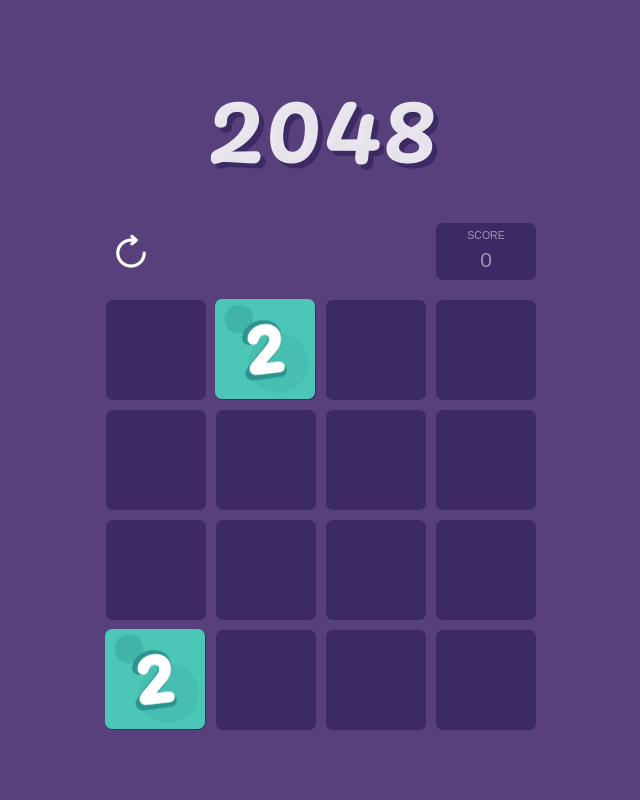
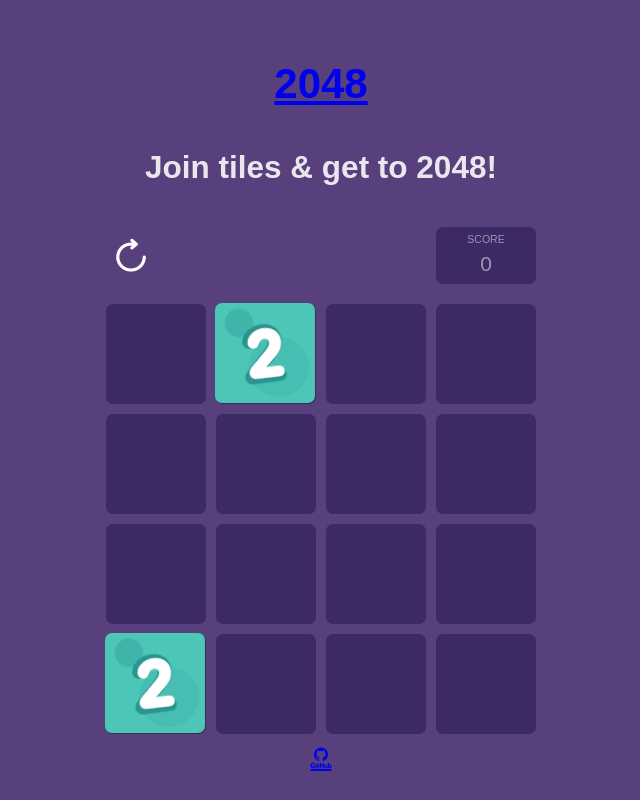
Before and after one commit to pauline-ann/2048-react, a React (Vite) app: page / in a window 1280 px wide. Shown: the whole page, without its empty margins (319-959 px from the left). Built offline with nearby package versions, Linux system fonts and the light colour scheme.

Commit message:
add subheader + links

```diff
--- a/src/App.tsx
+++ b/src/App.tsx
@@ -5,9 +5,11 @@
 
   return (
     <div className="App">
-      <h1 className='page-header'>2048</h1>
+      <a href='/'><h1 className='header'>2048</h1></a>
+      <h2 className='subheader'>Join tiles & get to 2048!</h2>
       <BoardView />
-    </div>
+      <a href='https://github.com/pauline-ann/2048-react'><i className="devicon-github-original-wordmark"></i></a>
+    </div >
   )
 }
 
```
